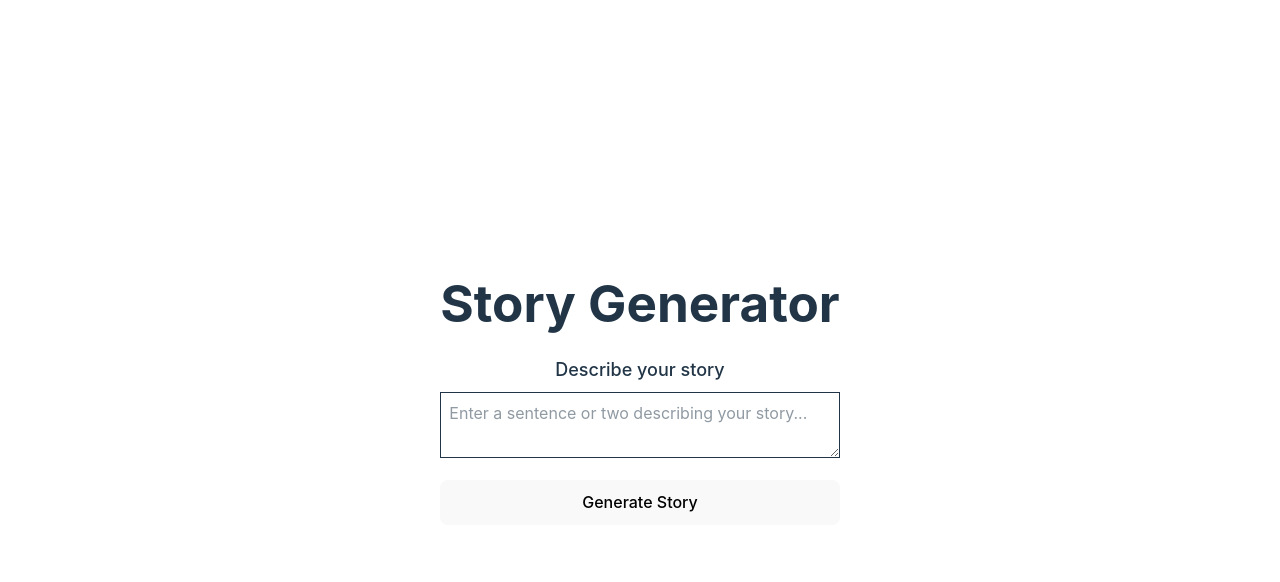
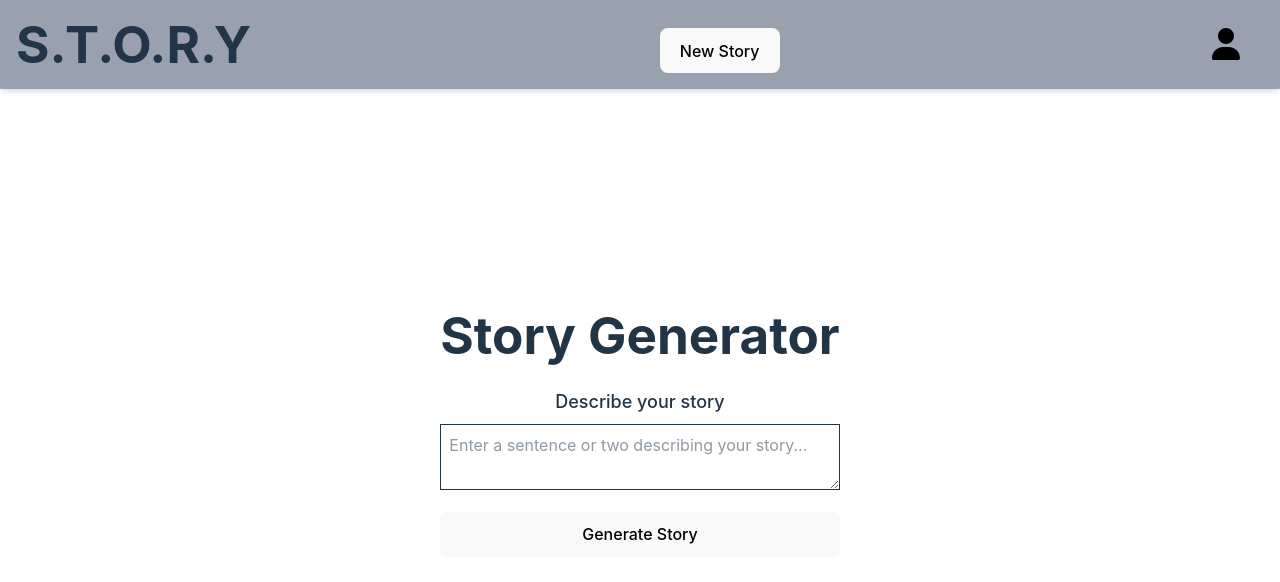
Before and after one commit to wesleylui/SENG401FinalProject_Group16, a React (Vite) app in the folder frontend/: page /main in a window 1280 px wide. Shown: the top 582 px of the page. Built offline with nearby package versions, Linux system fonts and the light colour scheme.

Commit message:
create Header and ProfilePage

```diff
--- a/frontend/package.json
+++ b/frontend/package.json
@@ -10,6 +10,10 @@
     "preview": "vite preview"
   },
   "dependencies": {
+    "@fortawesome/fontawesome-free": "^6.7.2",
+    "@fortawesome/fontawesome-svg-core": "^6.7.2",
+    "@fortawesome/free-solid-svg-icons": "^6.7.2",
+    "@fortawesome/react-fontawesome": "^0.2.2",
     "@tailwindcss/vite": "^4.0.6",
     "axios": "^1.7.9",
     "react": "^19.0.0",
--- a/frontend/src/App.jsx
+++ b/frontend/src/App.jsx
@@ -2,6 +2,7 @@ import { BrowserRouter as Router, Route, Routes } from "react-router-dom";
 import LoginForm from "./pages/LoginForm";
 import SignupForm from "./pages/SignupForm";
 import MainPage from "./pages/MainPage";
+import ProfilePage from "./pages/ProfilePage";
 import "./App.css"; // potential path conflict bw windows&mac users
 
 const App = () => {
@@ -11,6 +12,7 @@ const App = () => {
         <Route path="/" element={<LoginForm />} />
         <Route path="/signup" element={<SignupForm />} />
         <Route path="/main" element={<MainPage />} />
+        <Route path="profile" element={<ProfilePage />} />
       </Routes>
     </Router>
   );
--- /dev/null
+++ b/frontend/src/components/Header.jsx
@@ -0,0 +1,28 @@
+import { Link } from "react-router-dom";
+import { FontAwesomeIcon } from "@fortawesome/react-fontawesome";
+import { faUser } from "@fortawesome/free-solid-svg-icons";
+
+const Header = () => {
+  return (
+    <header className="fixed top-0 left-0 w-full bg-gray-400 p-4 shadow-md z-50 flex justify-between items-center">
+      <h1 className="text-3xl font-bold text-left flex-grow">S.T.O.R.Y</h1>
+      <div className="flex justify-center w-full">
+        <Link to="/main">
+          <button className="text-black p-2 rounded w-full mt-3 hover transition">
+            New Story
+          </button>
+        </Link>
+      </div>
+      <div className="flex items-center ml-4 pr-4">
+        <Link
+          to="/profile"
+          className="text-black p-2 rounded hover:text-gray-700 transition duration-300"
+        >
+          <FontAwesomeIcon icon={faUser} size="2x" className="text-black"/>
+        </Link>
+      </div>
+    </header>
+  );
+};
+
+export default Header;
--- a/frontend/src/pages/MainPage.jsx
+++ b/frontend/src/pages/MainPage.jsx
@@ -1,4 +1,5 @@
 import { useState } from "react";
+import Header from "../components/Header";
 
 const MainPage = () => {
   const [storyDescription, setStoryDescription] = useState("");
@@ -10,6 +11,8 @@ const MainPage = () => {
   };
   return (
     <div>
+      <Header />
+      <div className="p-4 pt-20">
         <h1 className="text-3xl font-bold mb-6">Story Generator</h1>
         <div>
           <form onSubmit={handleSubmit}>
@@ -35,6 +38,7 @@ const MainPage = () => {
           </form>
         </div>
       </div>
+    </div>
   );
 };
 
--- /dev/null
+++ b/frontend/src/pages/ProfilePage.jsx
@@ -0,0 +1,11 @@
+import Header from "../components/Header";
+
+const ProfilePage = () => {
+    return (
+        <div>
+            <Header />
+        </div>
+    )
+};
+
+export default ProfilePage;
```
Also changed, not shown: 1 other file (tests, documents, lock files or other folders). Lines whose indentation alone changed are shown as unchanged.
